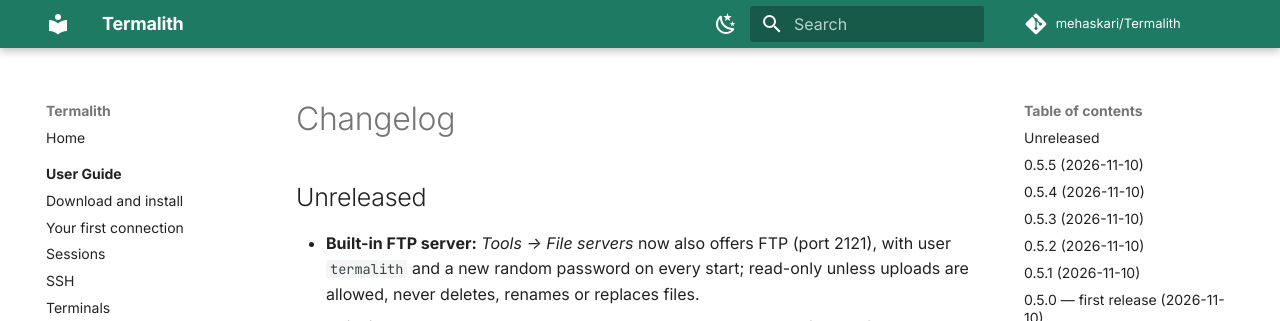
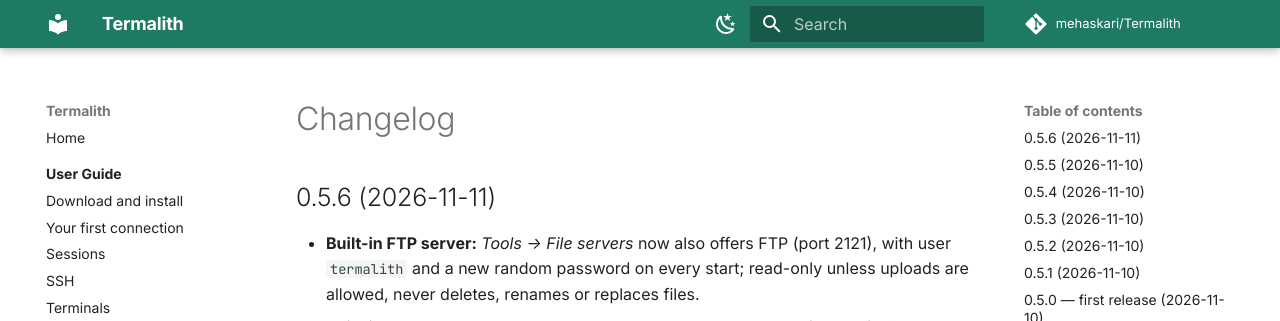
Before and after one commit to mehaskari/Termalith, an MkDocs documentation site: the page built from website/docs/changelog.md, in a window 1280 px wide and 900 px high. Shown: the top 321 px of the window. Built offline with MkDocs 1.6.1 and Material for MkDocs 9.7.7, drawn with Linux system fonts in a browser that asks for light colours; comment, search, counter and statistics services are not loaded.

Commit message:
Release 0.5.6
Co-Authored-By: Claude Opus 5.5 <noreply@anthropic.com>

```diff
--- a/Cargo.toml
+++ b/Cargo.toml
@@ -3,7 +3,7 @@ resolver = "3"
 members = ["crates/terminal-pty", "crates/protocol-ssh", "crates/credential-store", "crates/app-core", "crates/test-sshd", "crates/serial-console", "crates/network-tools", "crates/remote-desktop", "crates/protocol-telnet", "crates/protocol-ftp", "crates/local-servers", "apps/desktop/src-tauri"]
 
 [workspace.package]
-version = "0.5.5"
+version = "0.5.6"
 edition = "2024"
 license = "MIT"
 publish = false
--- a/website/docs/changelog.md
+++ b/website/docs/changelog.md
@@ -1,6 +1,6 @@
 # Changelog
 
-## Unreleased
+## 0.5.6 (2026-11-11)
 
 - **Built-in FTP server:** *Tools → File servers* now also offers FTP
   (port 2121), with user `termalith` and a new random password on every
--- a/website/overrides/home.html
+++ b/website/overrides/home.html
@@ -19,7 +19,7 @@
 <meta name="twitter:description" content="Termalith is a free, open-source remote administration app for macOS, Windows and Linux: SSH and Mosh terminals, SFTP/FTP/FTPS, RDP and VNC, tunnels, serial and Telnet consoles and network tools in one window. No account, no telemetry.">
 <meta name="twitter:image" content="https://mehaskari.github.io/Termalith/assets/og.png">
 <script type="application/ld+json">
-{"@context":"https://schema.org","@type":"SoftwareApplication","name":"Termalith","applicationCategory":"DeveloperApplication","applicationSubCategory":"Remote administration","operatingSystem":"macOS 11+, Windows 10/11, Linux","softwareVersion":"0.5.5","license":"https://opensource.org/licenses/MIT","isAccessibleForFree":true,"offers":{"@type":"Offer","price":"0","priceCurrency":"USD"},"url":"https://mehaskari.github.io/Termalith/","downloadUrl":"https://github.com/mehaskari/Termalith/releases/latest","codeRepository":"https://github.com/mehaskari/Termalith","description":"Termalith is a free, open-source remote administration app for macOS, Windows and Linux: SSH and Mosh terminals, SFTP/FTP/FTPS, RDP and VNC, tunnels, serial and Telnet consoles and network tools in one window. No account, no telemetry."}
+{"@context":"https://schema.org","@type":"SoftwareApplication","name":"Termalith","applicationCategory":"DeveloperApplication","applicationSubCategory":"Remote administration","operatingSystem":"macOS 11+, Windows 10/11, Linux","softwareVersion":"0.5.6","license":"https://opensource.org/licenses/MIT","isAccessibleForFree":true,"offers":{"@type":"Offer","price":"0","priceCurrency":"USD"},"url":"https://mehaskari.github.io/Termalith/","downloadUrl":"https://github.com/mehaskari/Termalith/releases/latest","codeRepository":"https://github.com/mehaskari/Termalith","description":"Termalith is a free, open-source remote administration app for macOS, Windows and Linux: SSH and Mosh terminals, SFTP/FTP/FTPS, RDP and VNC, tunnels, serial and Telnet consoles and network tools in one window. No account, no telemetry."}
 </script>
 <script type="application/ld+json">
 {"@context":"https://schema.org","@type":"FAQPage","mainEntity":[
@@ -493,7 +493,7 @@
 
         <div class="install-pill">
           <span class="prompt">↓</span>
-          <span class="cmd">Termalith 0.5.5 — free, MIT licensed</span>
+          <span class="cmd">Termalith 0.5.6 — free, MIT licensed</span>
           <a class="copy-btn" href="#install">download</a>
         </div>
 
```
Also changed, not shown: 3 other files.
